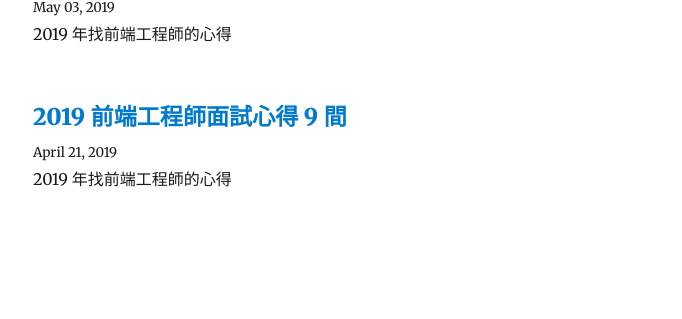
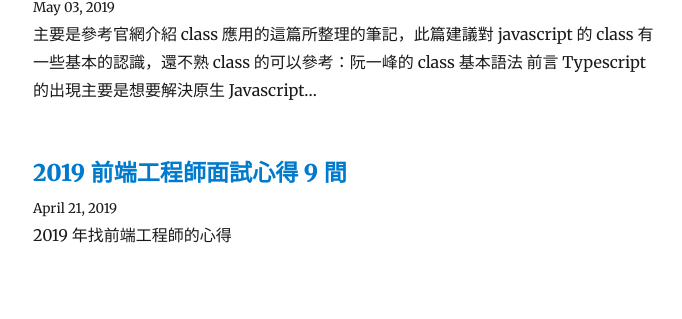
Before and after one commit to debbygigigi/blog, a Gatsby site: page / in a window 1280 px wide. Shown: the part 603-922 px from the top of the page, without its empty margins (292-974 px from the left). Before the commit the page ends 866 px from the top, so only its background shows below. Built offline with nearby package versions, Linux system fonts and the light colour scheme; Gatsby itself is replaced by a stand-in of ours; some packages are replaced by stand-ins of ours.

Commit message:
fix: remove descrption

```diff
--- a/content/blog/typescript-class/index.md
+++ b/content/blog/typescript-class/index.md
@@ -1,7 +1,7 @@
 ---
 title: 筆記：初探 Typescript — class
 date: "2019-05-03T16:50:03.284Z"
-description: "2019 年找前端工程師的心得"
+description: ""
 ---
 
 主要是參考官網介紹 class 應用的[這篇](https://www.typescriptlang.org/docs/handbook/classes.html)所整理的筆記，此篇建議對 javascript 的 class 有一些基本的認識，還不熟 class 的可以參考：[阮一峰的 class 基本語法](https://es6.ruanyifeng.com/#docs/class)
```
